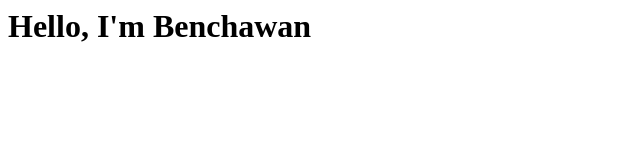
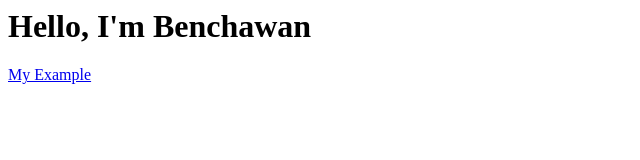
Before and after one commit to benchawan-bcw/benchawan-bcw.github.io, a plain HTML site: page index.html in a window 1280 px wide. Shown: the whole page, without its empty margins (0-640 px from the left). Drawn offline with Linux system fonts and the light colour scheme.

Commit message:
Update index.html

```diff
--- a/index.html
+++ b/index.html
@@ -1 +1,2 @@
 <h1>Hello, I'm Benchawan</h1>
+<a href='htpp:benchawan-bcw.github.io'>My Example</a>
```
